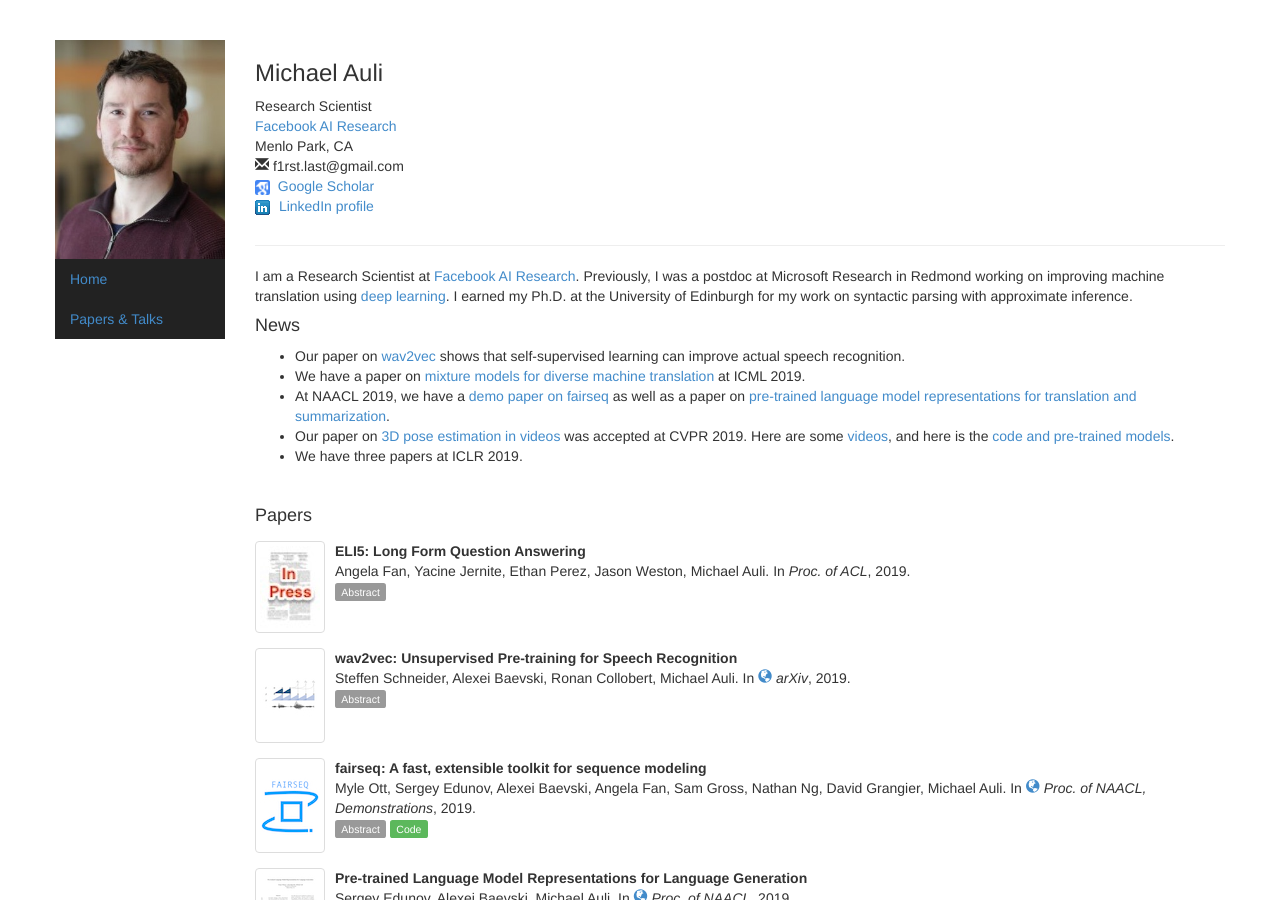
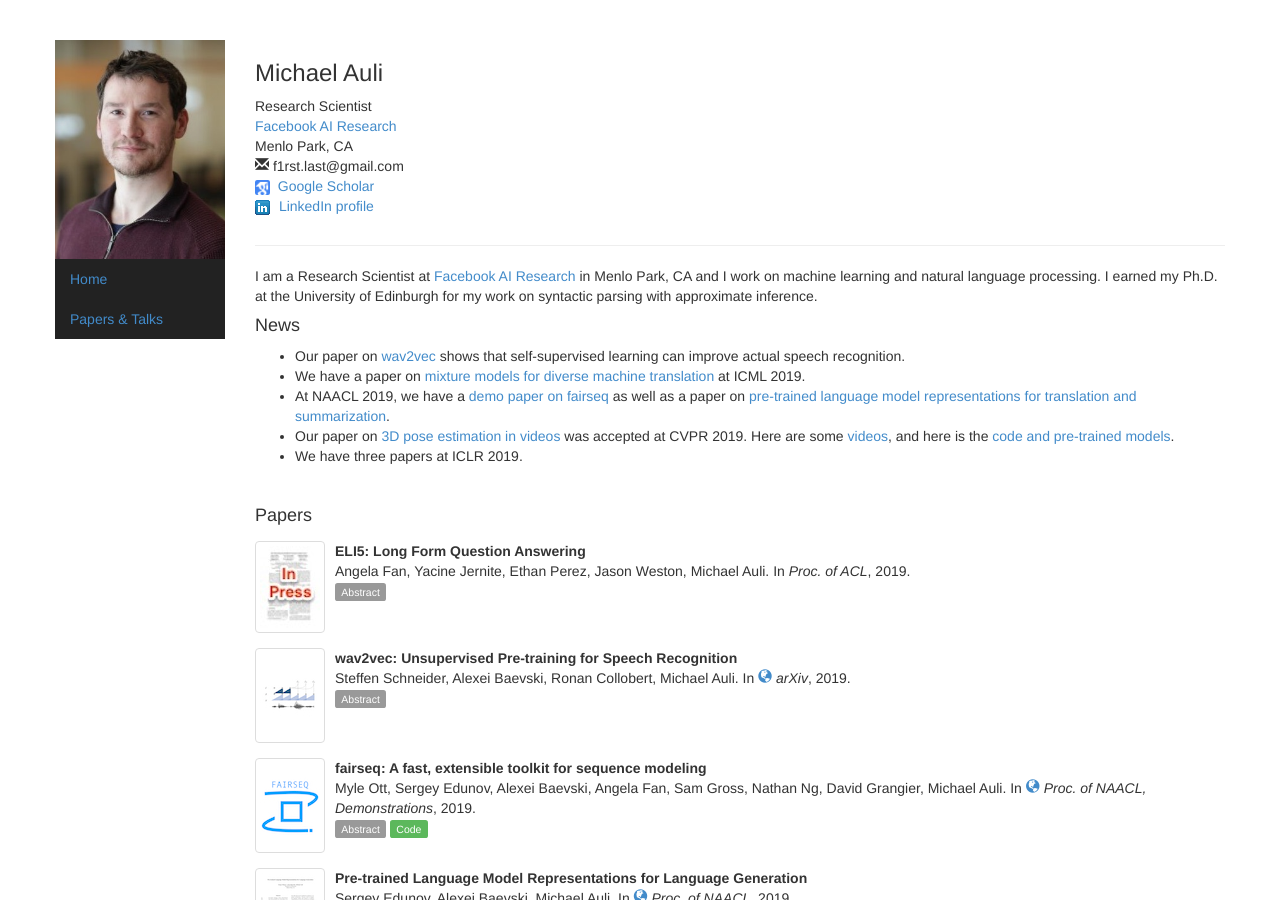
Before and after one commit to michaelauli/michaelauli.github.io, a Jekyll site: the page built from index.html, in a window 1280 px wide and 900 px high. Built offline with Jekyll 4.4.1, drawn with Linux system fonts in a browser that asks for light colours; comment, search, counter and statistics services are not loaded.

Commit message:
revise intro

```diff
--- a/index.html
+++ b/index.html
@@ -41,10 +41,7 @@
 
 <p>
   I am a Research Scientist at
-  <a href="http://research.facebook.com/ai">Facebook AI Research</a>.
-  Previously, I was a postdoc at Microsoft Research in Redmond working on improving
-  machine translation using
-  <a href="http://en.wikipedia.org/wiki/Deep_learning">deep learning</a>.
+  <a href="http://research.facebook.com/ai">Facebook AI Research</a> in Menlo Park, CA and I work on machine learning and natural language processing.
   I earned my Ph.D. at the University of Edinburgh for my work on syntactic
   parsing with approximate inference.
 </p>
```
